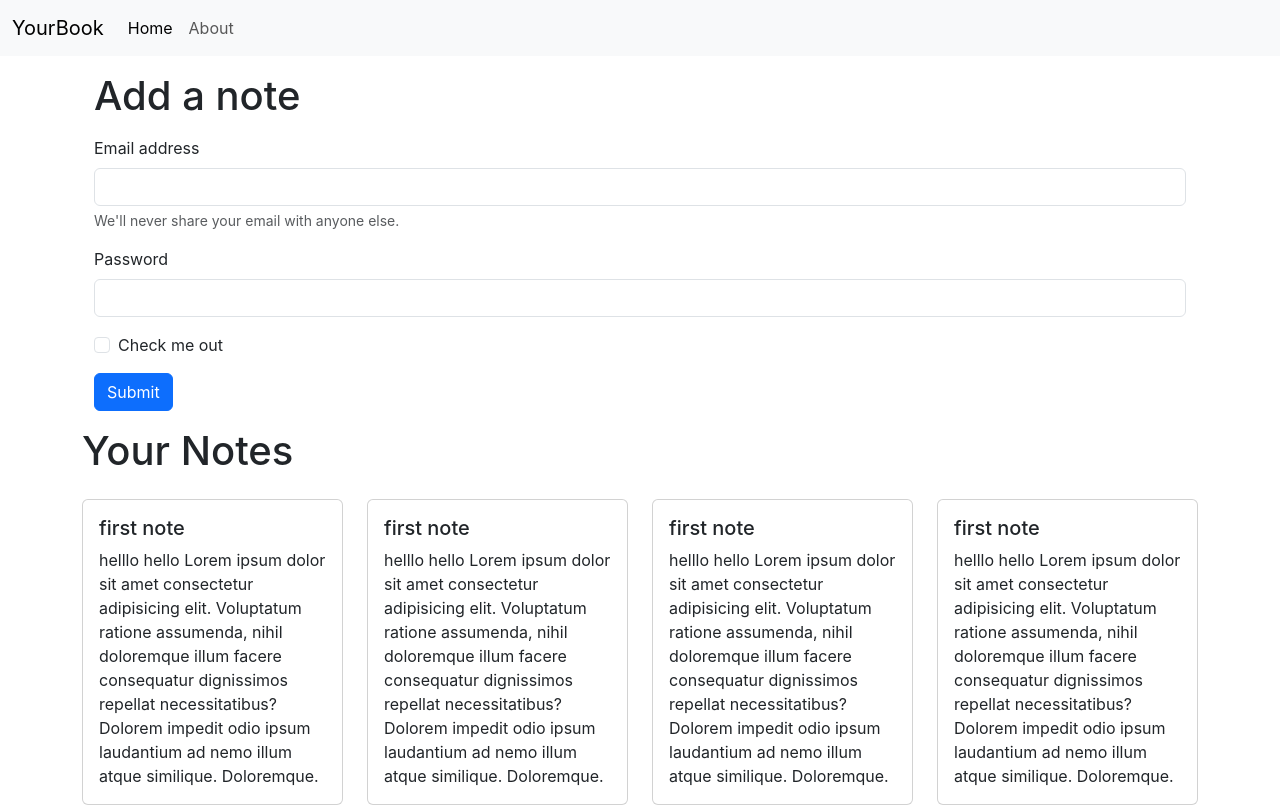
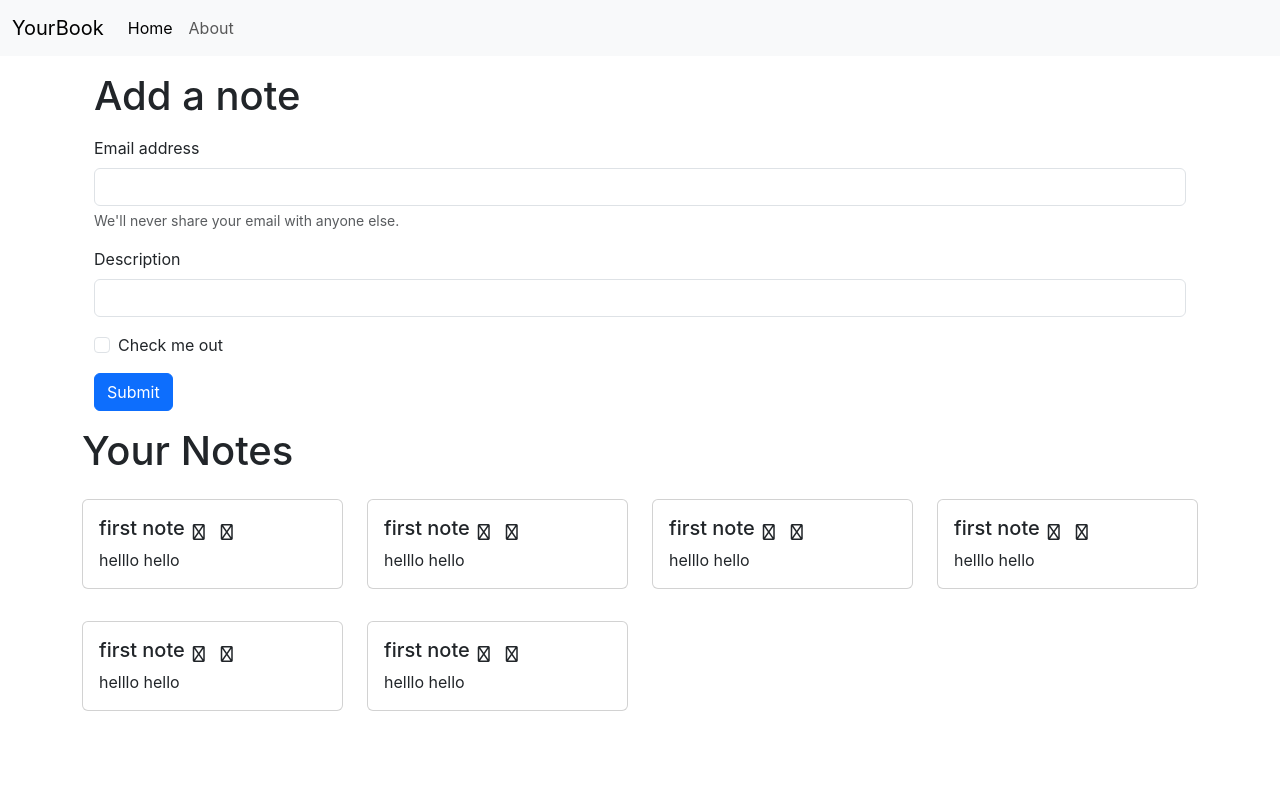
Before and after one commit to ishajasani/YourBook, a React (Create React App) app: page /home in a window 1280 px wide. Shown: the top 807 px of the page. Built offline with nearby package versions, Linux system fonts and the light colour scheme.

Commit message:
AddNote component added

```diff
--- a/public/index.html
+++ b/public/index.html
@@ -47,6 +47,10 @@
       To create a production bundle, use `npm run build` or `yarn build`.
     -->
     <script
+      src="https://kit.fontawesome.com/7d4e48165a.js"
+      crossorigin="anonymous"
+    ></script>
+    <script
       src="https://cdn.jsdelivr.net/npm/bootstrap@5.3.0/dist/js/bootstrap.bundle.min.js"
       integrity="sha384-geWF76RCwLtnZ8qwWowPQNguL3RmwHVBC9FhGdlKrxdiJJigb/j/68SIy3Te4Bkz"
       crossorigin="anonymous"
--- a/src/components/Home/Home.js
+++ b/src/components/Home/Home.js
@@ -5,48 +5,7 @@ const Home = () => {
 
   return (
     <div>
-      <div className="container my-3">
-        <h1>Add a note</h1>
-        <form>
-          <div className="my-3">
-            <label for="exampleInputEmail1" className="form-label">
-              Email address
-            </label>
-            <input
-              type="email"
-              className="form-control"
-              id="exampleInputEmail1"
-              aria-describedby="emailHelp"
-            />
-            <div id="emailHelp" className="form-text">
-              We'll never share your email with anyone else.
-            </div>
-          </div>
-          <div className="mb-3">
-            <label for="exampleInputPassword1" className="form-label">
-              Password
-            </label>
-            <input
-              type="password"
-              className="form-control"
-              id="exampleInputPassword1"
-            />
-          </div>
-          <div className="mb-3 form-check">
-            <input
-              type="checkbox"
-              className="form-check-input"
-              id="exampleCheck1"
-            />
-            <label className="form-check-label" for="exampleCheck1">
-              Check me out
-            </label>
-          </div>
-          <button type="submit" className="btn btn-primary">
-            Submit
-          </button>
-        </form>
-      </div>
+
       <Notes/>
     </div>
   );
--- /dev/null
+++ b/src/components/Notes/AddNote.js
@@ -0,0 +1,74 @@
+import React, { useState } from "react";
+import noteContext from "../../context/Notes/NoteContext";
+import { useContext } from "react";
+
+const AddNote = () => {
+  const context = useContext(noteContext);
+  const { addNote } = context;
+    const [note , setNote] = useState({title: " " , desc: "" , tag:"default"})
+  const handleClick = (e) => {
+    e.preventDefault();
+    addNote(note.title , note.description , note.tag);
+  };
+  const onChange = (e) => {
+    setNote({...note,[e.target.name]: e.target.value})
+  }
+
+  return (
+    <div>
+      <div className="container my-3">
+        <h1>Add a note</h1>
+        <form>
+          <div className="my-3">
+            <label htmlFor="title" className="form-label">
+              Email address
+            </label>
+            <input
+              type="text"
+              className="form-control"
+              id="title"
+              name="title"
+              aria-describedby="emailHelp"
+              onChange={onChange}
+            />
+            <div id="emailHelp" className="form-text">
+              We'll never share your email with anyone else.
+            </div>
+          </div>
+          <div className="mb-3">
+            <label htmlFor="desc" className="form-label">
+              Description
+            </label>
+            <input
+              type="text"
+              className="form-control"
+              id="description"
+              name="description"
+              onChange={onChange}
+            />
+          </div>
+          <div className="mb-3 form-check">
+            <input
+              type="checkbox"
+              className="form-check-input"
+              id="exampleCheck1"
+
+            />
+            <label className="form-check-label" for="exampleCheck1">
+              Check me out
+            </label>
+          </div>
+          <button
+            type="submit"
+            className="btn btn-primary"
+            onClick={handleClick}
+          >
+            Submit
+          </button>
+        </form>
+      </div>
+    </div>
+  );
+};
+
+export default AddNote;
--- a/src/components/Notes/NoteItem.js
+++ b/src/components/Notes/NoteItem.js
@@ -5,16 +5,14 @@ const NoteItem = (props) => {
 
   return (
     <div className="col-md-3">
-      <div class="card my-3">
-        <div class="card-body">
-          <h5 class="card-title"> {note.title}</h5>
-          <p class="card-text">
-            {note.description} Lorem ipsum dolor sit amet consectetur
-            adipisicing elit. Voluptatum ratione assumenda, nihil doloremque
-            illum facere consequatur dignissimos repellat necessitatibus?
-            Dolorem impedit odio ipsum laudantium ad nemo illum atque similique.
-            Doloremque.
-          </p>
+      <div className="card my-3">
+        <div className="card-body">
+          <div className="d-flex align-items-center">
+            <h5 className="card-title"> {note.title}</h5>
+            <i className="fa-regular fa-trash mx-2"></i>
+            <i className="fa-regular fa-file-pen mx-2"></i>
+          </div>
+          <p className="card-text">{note.description}</p>
         </div>
       </div>
     </div>
--- a/src/components/Notes/Notes.js
+++ b/src/components/Notes/Notes.js
@@ -1,19 +1,22 @@
 import noteContext from "../../context/Notes/NoteContext";
 import { useContext } from "react";
 import NoteItem from "./NoteItem";
-
+import AddNote from "./AddNote";
 
 const Notes = () => {
-    const context = useContext(noteContext);
-  const { notes, setNotes } = context;
+  const context = useContext(noteContext);
+  const { notes, addNote } = context;
   return (
-    <div className="row my-3">
+    <>
+      <AddNote />
+      <div className="row my-3">
         <h1>Your Notes</h1>
         {notes.map((note) => {
-          return <NoteItem note={note}/>;
+          return <NoteItem key={note._id} note={note} />;
         })}
       </div>
-  )
-}
+    </>
+  );
+};
 
-export default Notes
+export default Notes;
--- a/src/context/Notes/NoteState.js
+++ b/src/context/Notes/NoteState.js
@@ -59,8 +59,32 @@ const NoteState = (props) => {
         }
       ];
       const [notes , setNotes] = useState(notesInitial)
+      //Add a note
+
+      const addNote = (title,description,tag) => {
+        console.log("Adding a New note");
+        const note = {
+          "_id": "64b3d2873803f8bc9b491ab5",
+          "user": "64b1521f999b818cabe60d4c",
+          "title": title,
+          "description": description ,
+          "tag":tag,
+          "date": "2023-07-16T11:20:39.035Z",
+          "__v": 0
+        };
+        setNotes(notes.concat(note))
+      }
+
+      //Update a note
+      const editNote = () => {
+
+      }
+      //Delete a note
+      const deleteNote = () => {
+
+      }
   return (
-    <noteContext.Provider value={{notes,setNotes}}>{props.children}</noteContext.Provider>
+    <noteContext.Provider value={{notes,addNote,editNote,deleteNote}}>{props.children}</noteContext.Provider>
   );
 };
 
--- a/src/index.css
+++ b/src/index.css
@@ -11,3 +11,7 @@ code {
   font-family: source-code-pro, Menlo, Monaco, Consolas, 'Courier New',
     monospace;
 }
+
+i{
+  cursor: pointer;
+}
```
Also changed, not shown: src/components/Alert/Alert.js (added, +13 -0 lines).
